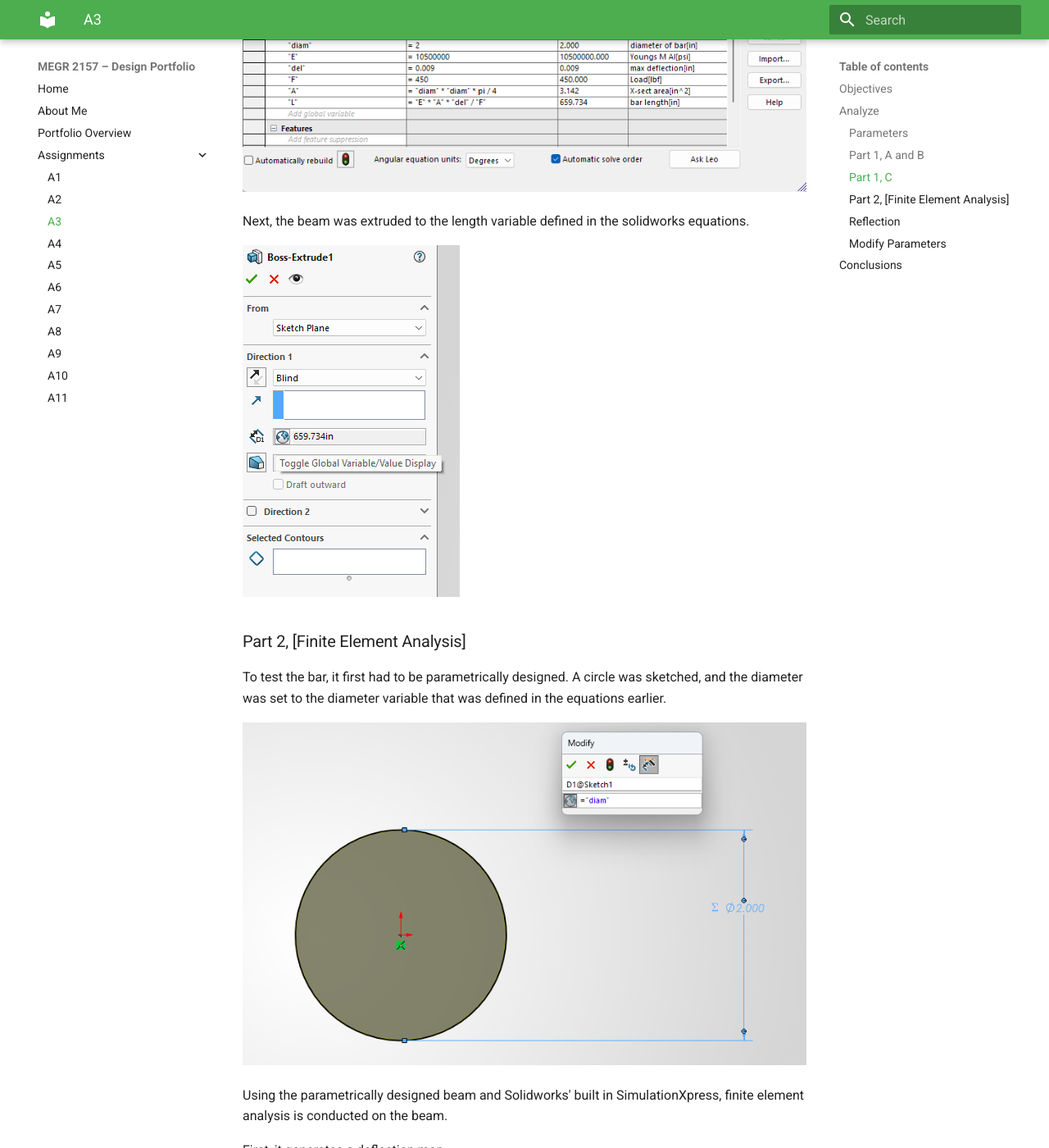
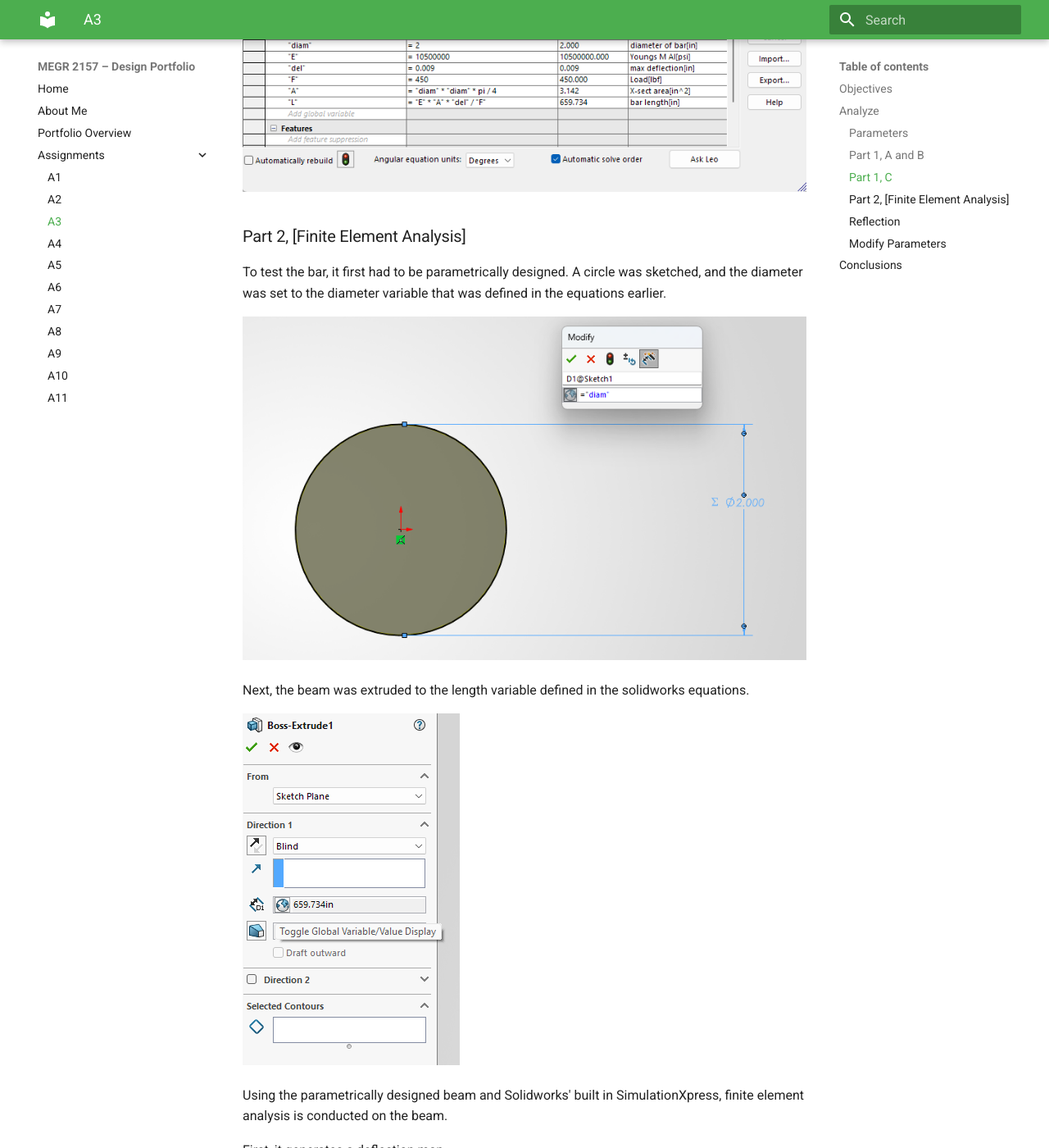
Before and after one commit to CadlesCelica/megr2157-portfolio, an MkDocs documentation site: the page built from docs/assignments/A03/index.md, in a window 1280 px wide and 1400 px high, scrolled down 2329 px. Shown: the whole window at 82% size. Built offline with MkDocs 1.6.1 and Material for MkDocs 9.7.7, drawn with Linux system fonts in a browser that asks for light colours.

Commit message:
Editing Part 1

```diff
--- a/docs/assignments/A03/index.md
+++ b/docs/assignments/A03/index.md
@@ -28,15 +28,15 @@ Once again, the hand calculations and Solidworks equations agreed, and both retu
 
 ![SW Screenshot 2](Screenshot 2026-09-09 130407.png)
 
-Next, the beam was extruded to the length variable defined in the solidworks equations.
-
-![Extrude Length](<Screenshot 2026-09-10 010150.png>)
-
 ### Part 2, [Finite Element Analysis]
 
 To test the bar, it first had to be parametrically designed. A circle was sketched, and the diameter was set to the diameter variable that was defined in the equations earlier.
 
 ![SW Sketch](Screenshot 2026-09-09 131845.png)
+
+Next, the beam was extruded to the length variable defined in the solidworks equations.
+
+![Extrude Length](<Screenshot 2026-09-10 010150.png>)
 
 Using the parametrically designed beam and Solidworks' built in SimulationXpress, finite element analysis is conducted on the beam.
 
```
